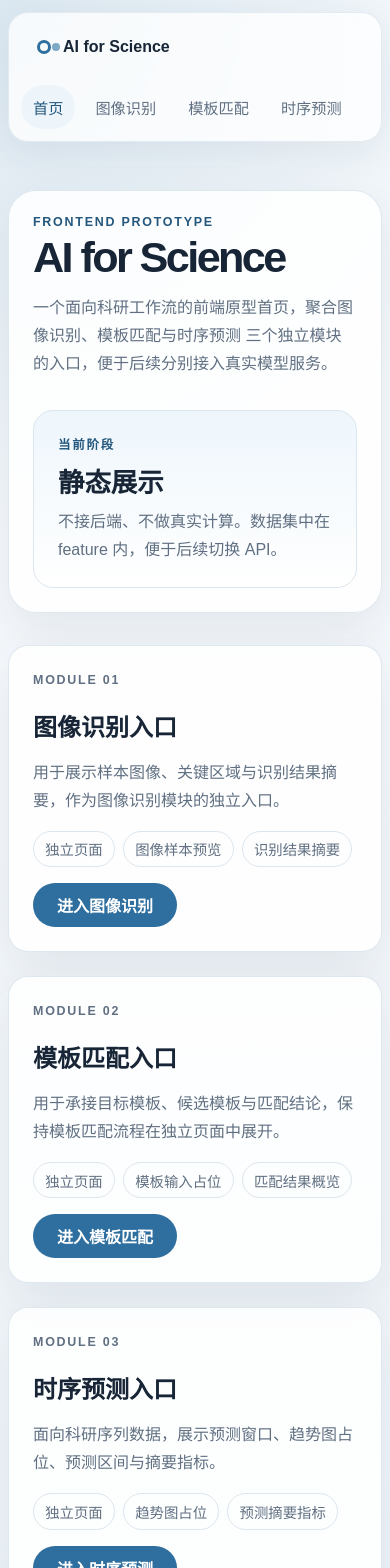
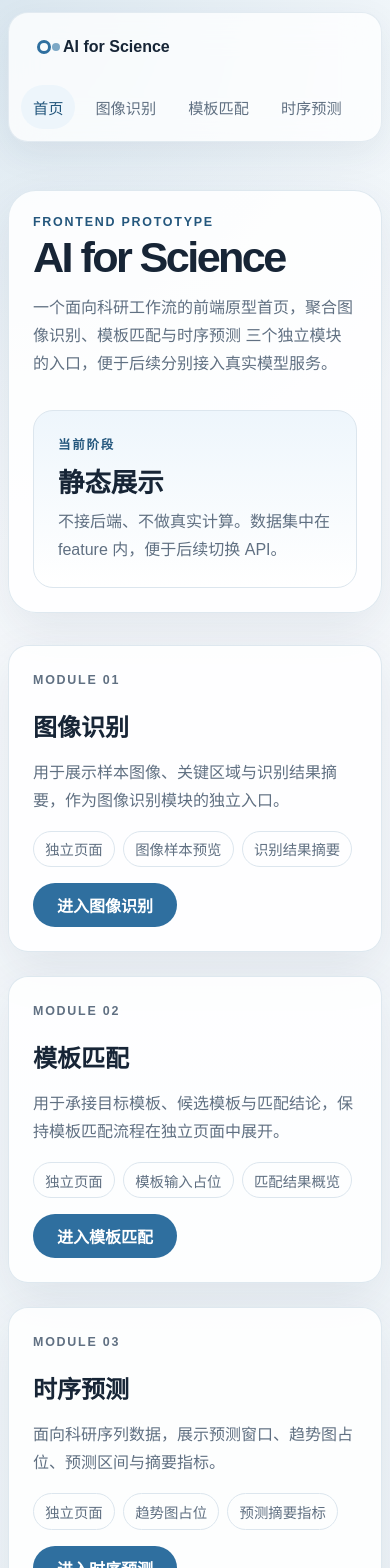
Before and after one commit to Lavandis/ai-for-science, a React (Vite) app: page / in a window 390 px wide. Shown: the top 1568 px of the page. Built offline with nearby package versions, Linux system fonts and the light colour scheme.

Commit message:
style: polish three-module responsive layout

```diff
--- a/src/moduleCatalog.ts
+++ b/src/moduleCatalog.ts
@@ -13,7 +13,7 @@ export const moduleCatalog: ModuleCatalogEntry[] = [
     navLabel: "图像识别",
     href: "/image-recognition",
     eyebrow: "Module 01",
-    title: "图像识别入口",
+    title: "图像识别",
     description: "用于展示样本图像、关键区域与识别结果摘要，作为图像识别模块的独立入口。",
     details: ["独立页面", "图像样本预览", "识别结果摘要"],
     actionLabel: "进入图像识别"
@@ -22,7 +22,7 @@ export const moduleCatalog: ModuleCatalogEntry[] = [
     navLabel: "模板匹配",
     href: "/template-matching",
     eyebrow: "Module 02",
-    title: "模板匹配入口",
+    title: "模板匹配",
     description: "用于承接目标模板、候选模板与匹配结论，保持模板匹配流程在独立页面中展开。",
     details: ["独立页面", "模板输入占位", "匹配结果概览"],
     actionLabel: "进入模板匹配"
@@ -31,7 +31,7 @@ export const moduleCatalog: ModuleCatalogEntry[] = [
     navLabel: "时序预测",
     href: "/time-series-forecast",
     eyebrow: "Module 03",
-    title: "时序预测入口",
+    title: "时序预测",
     description: "面向科研序列数据，展示预测窗口、趋势图占位、预测区间与摘要指标。",
     details: ["独立页面", "趋势图占位", "预测摘要指标"],
     actionLabel: "进入时序预测"
--- a/src/styles/layout.css
+++ b/src/styles/layout.css
@@ -150,7 +150,7 @@
 }
 
 .feature-grid {
-  grid-template-columns: repeat(2, minmax(0, 1fr));
+  grid-template-columns: repeat(3, minmax(0, 1fr));
 }
 
 .feature-card,
@@ -297,6 +297,12 @@
   font-size: 0.94rem;
 }
 
+@media (max-width: 1080px) {
+  .feature-grid {
+    grid-template-columns: repeat(2, minmax(0, 1fr));
+  }
+}
+
 @media (max-width: 860px) {
   .site-header,
   .hero-section,
```
Also changed, not shown: src/test-node-shims.d.ts (added, +11 -0 lines), 2 other files (tests, documents, lock files or other folders).
